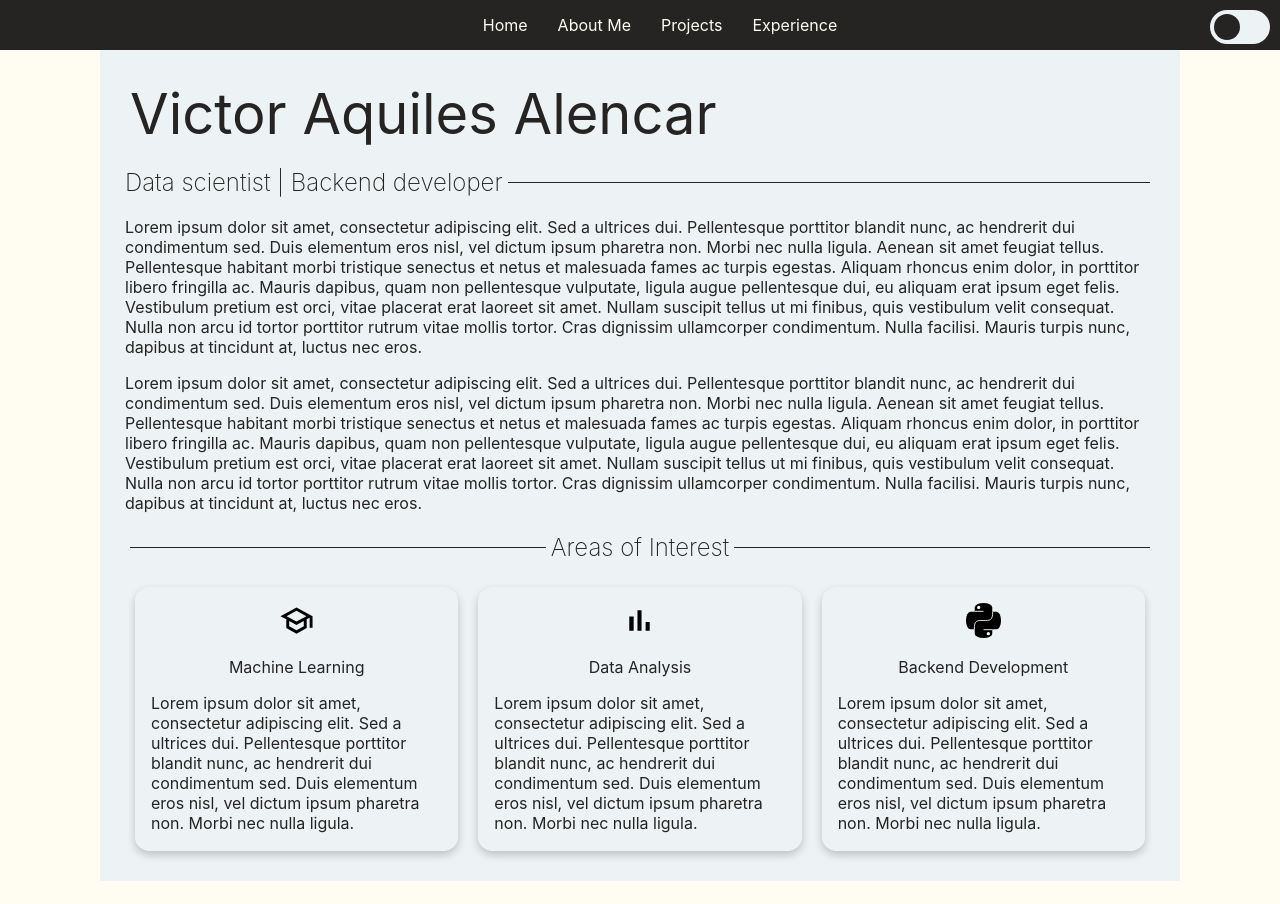
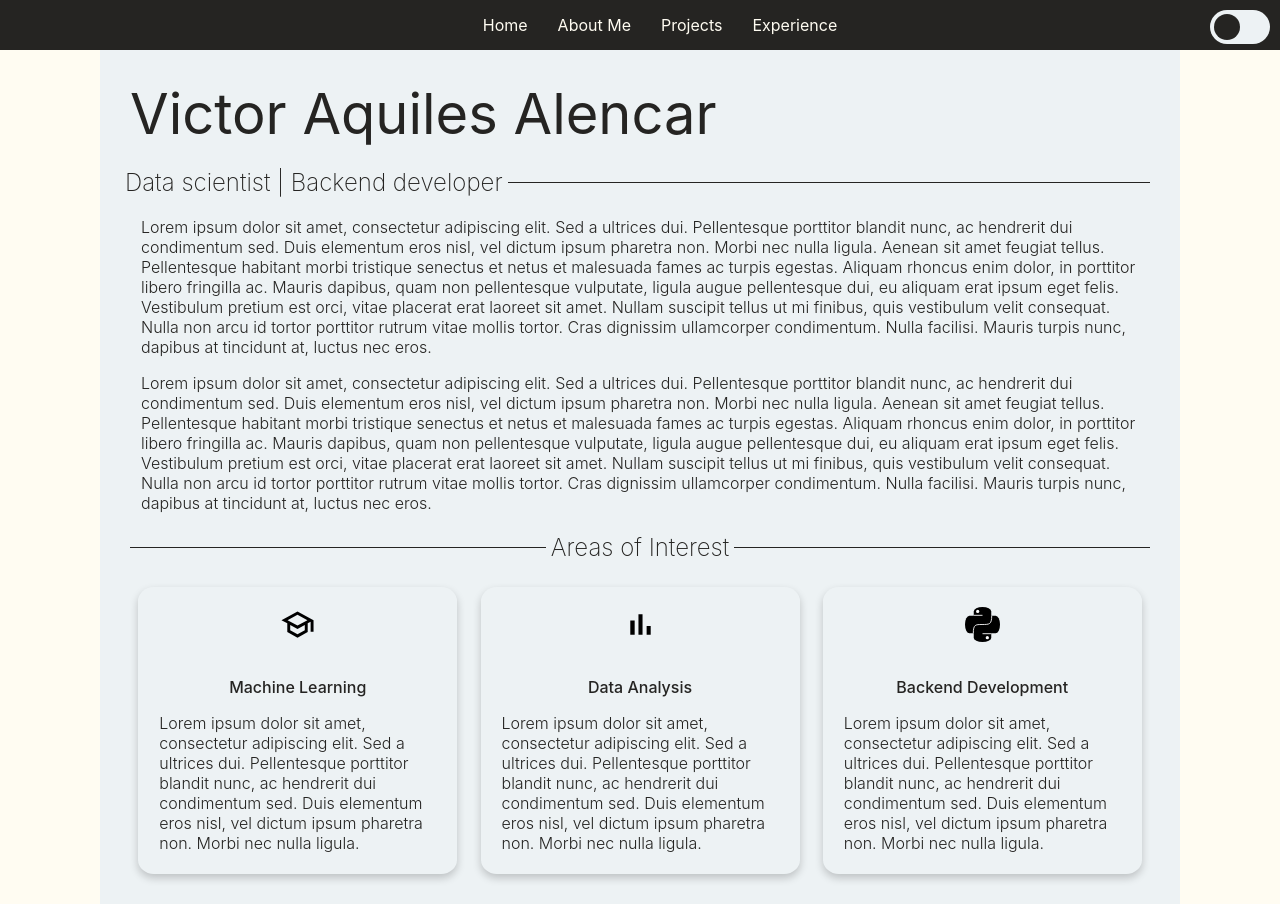
Before and after one commit to Victoraq/victoraq.github.io, a React (Create React App) app: page /aboutme in a window 1280 px wide. Before the commit the page ends 881 px from the top, so only its background shows below. Built offline with nearby package versions, Linux system fonts and the light colour scheme.

Commit message:
Refactoring Card component

```diff
--- a/src/components/Card/index.jsx
+++ b/src/components/Card/index.jsx
@@ -1,17 +1,42 @@
 import styled from "styled-components";
+import { Paragraph } from "../../UI";
 
-const Card = styled.div`
-  box-shadow: 0 4px 8px 0 rgba(0,0,0,0.2);
+export const Card = styled.div`
+  box-shadow: 0 4px 8px 0 rgba(0, 0, 0, 0.2);
   transition: 0.3s;
   border-radius: 5%;
-  padding: 2px 16px;
+  padding: 5px 5px;
   margin: 5px 10px;
+  width: 30%;
   color: ${({ theme }) => theme.text};
   text-align: center;
 
   :hover {
-    box-shadow: 0 8px 16px 0 rgba(0,0,0,0.2);
+    box-shadow: 0 8px 16px 0 rgba(0, 0, 0, 0.2);
+  }
+
+  @media (max-width: 800px) {
+    width: auto;
   }
 `;
 
-export default Card;
+export const CardHeader = styled.header`
+  font-weight: 500;
+  text-align: center;
+  margin: 15px;
+`;
+
+export const CardParagraph = styled(Paragraph)`
+  margin: 16px;
+  font-weight: 300;
+`;
+
+export const CardBox = styled.div`
+  display: flex;
+  flex-direction: row;
+  justify-content: space-evenly;
+
+  @media (max-width: 800px) {
+    flex-direction: column;
+  }
+`;
--- a/src/pages/AboutMe/index.jsx
+++ b/src/pages/AboutMe/index.jsx
@@ -1,10 +1,10 @@
 import React from "react";
 import styled from "styled-components";
-import Card from "../../components/Card";
+import {Card, CardParagraph, CardBox, CardHeader } from "../../components/Card";
 import learning from "../../assets/images/learning.svg";
 import chart from "../../assets/images/chart.svg";
 import python from "../../assets/images/python.svg";
-import { Content, Paragraph } from "../../UI";
+import { Content } from "../../UI";
 
 const AboutMeContent = styled(Content)`
   height: auto;
@@ -44,16 +44,6 @@ const Interest = styled(JobTitle)`
   }
 `;
 
-const CardBox = styled.div`
-  display: flex;
-  flex-direction: row;
-  justify-content: space-evenly;
-
-  @media (max-width: 800px) {
-    flex-direction: column;
-  }
-`;
-
 const Icon = styled.img`
   width: 35px;
   margin: 5%;
@@ -65,7 +55,7 @@ const AboutMe = () => {
     <AboutMeContent>
       <Name>Victor Aquiles Alencar</Name>
       <JobTitle>Data scientist | Backend developer</JobTitle>
-      <Paragraph>
+      <CardParagraph>
         Lorem ipsum dolor sit amet, consectetur adipiscing elit. Sed a ultrices
         dui. Pellentesque porttitor blandit nunc, ac hendrerit dui condimentum
         sed. Duis elementum eros nisl, vel dictum ipsum pharetra non. Morbi nec
@@ -79,8 +69,8 @@ const AboutMe = () => {
         rutrum vitae mollis tortor. Cras dignissim ullamcorper condimentum.
         Nulla facilisi. Mauris turpis nunc, dapibus at tincidunt at, luctus nec
         eros.
-      </Paragraph>
-      <Paragraph>
+      </CardParagraph>
+      <CardParagraph>
         Lorem ipsum dolor sit amet, consectetur adipiscing elit. Sed a ultrices
         dui. Pellentesque porttitor blandit nunc, ac hendrerit dui condimentum
         sed. Duis elementum eros nisl, vel dictum ipsum pharetra non. Morbi nec
@@ -94,38 +84,38 @@ const AboutMe = () => {
         rutrum vitae mollis tortor. Cras dignissim ullamcorper condimentum.
         Nulla facilisi. Mauris turpis nunc, dapibus at tincidunt at, luctus nec
         eros.
-      </Paragraph>
+      </CardParagraph>
       <Interest>Areas of Interest</Interest>
       <CardBox>
         <Card>
           <Icon src={learning} />
-          <header>Machine Learning</header>
-          <Paragraph>
+          <CardHeader>Machine Learning</CardHeader>
+          <CardParagraph>
             Lorem ipsum dolor sit amet, consectetur adipiscing elit. Sed a
             ultrices dui. Pellentesque porttitor blandit nunc, ac hendrerit dui
             condimentum sed. Duis elementum eros nisl, vel dictum ipsum pharetra
             non. Morbi nec nulla ligula.
-          </Paragraph>
+          </CardParagraph>
         </Card>
         <Card>
           <Icon src={chart} />
-          <header>Data Analysis</header>
-          <Paragraph>
+          <CardHeader>Data Analysis</CardHeader>
+          <CardParagraph>
             Lorem ipsum dolor sit amet, consectetur adipiscing elit. Sed a
             ultrices dui. Pellentesque porttitor blandit nunc, ac hendrerit dui
             condimentum sed. Duis elementum eros nisl, vel dictum ipsum pharetra
             non. Morbi nec nulla ligula.
-          </Paragraph>
+          </CardParagraph>
         </Card>
         <Card>
           <Icon src={python} />
-          <header>Backend Development</header>
-          <Paragraph>
+          <CardHeader>Backend Development</CardHeader>
+          <CardParagraph>
             Lorem ipsum dolor sit amet, consectetur adipiscing elit. Sed a
             ultrices dui. Pellentesque porttitor blandit nunc, ac hendrerit dui
             condimentum sed. Duis elementum eros nisl, vel dictum ipsum pharetra
             non. Morbi nec nulla ligula.
-          </Paragraph>
+          </CardParagraph>
         </Card>
       </CardBox>
     </AboutMeContent>
```
